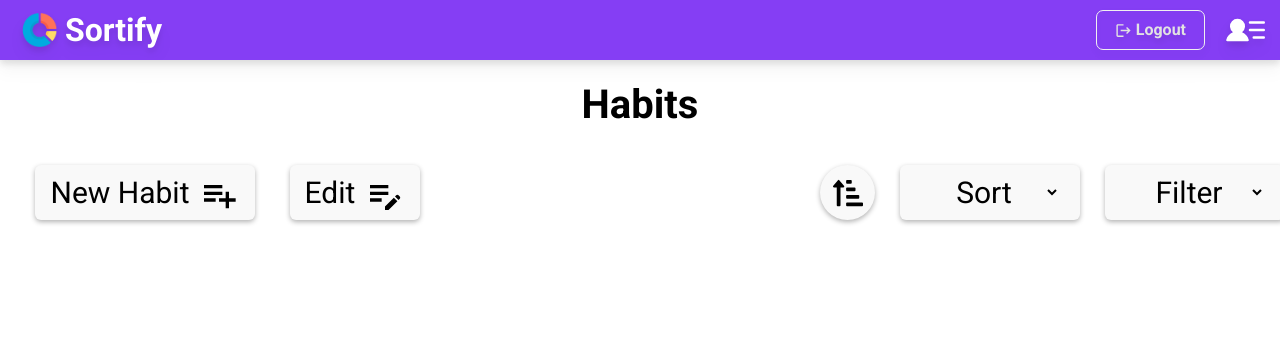
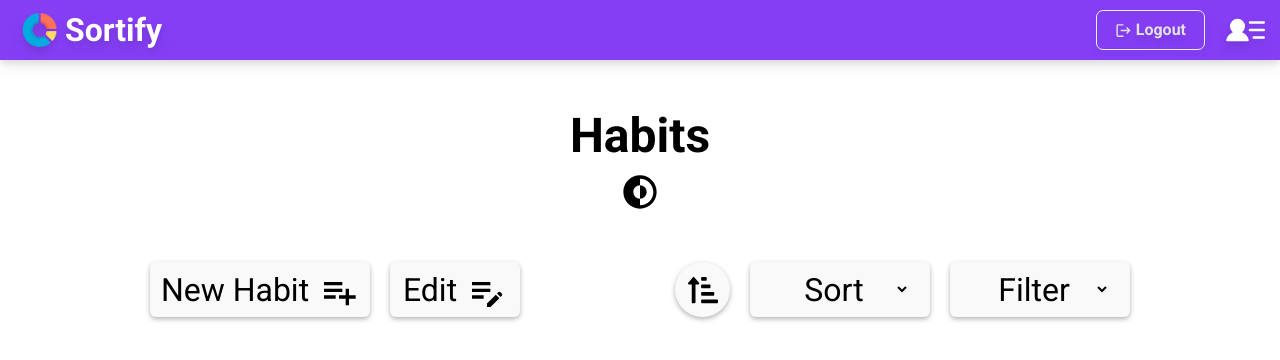
Before and after one commit to Prostecki/Sortify, a React (Vite) app: page /habits in a window 1280 px wide. Shown: the top 360 px of the page. Built offline with nearby package versions, Linux system fonts and the light colour scheme; sample sign-in values are in the browser's storage.

Commit message:
Fixade bugg i habits sortering, la till darkmode i themecontext och optimerade struktur för habits.

```diff
--- a/src/App.css
+++ b/src/App.css
@@ -199,3 +199,9 @@
   width: 100%;
   padding-bottom: 30px;
 }
+
+/* @media only screen and (max-width: 500px) {
+  .habits-settings {
+    flex-direction: column;
+  }
+} */
--- a/src/components/habits/Habits.jsx
+++ b/src/components/habits/Habits.jsx
@@ -1,8 +1,7 @@
-import { useHabitContext } from "../../context/HabitContext";
+import { useHabitContext } from "../../context/habitContext";
+import { useThemeContext } from "../../context/ThemeContext";
 import { motion, AnimatePresence } from "motion/react";
-import { RxCross2 } from "react-icons/rx";
-import { RiResetLeftLine } from "react-icons/ri";
-import { IoReorderThreeSharp } from "react-icons/io5";
+
 import { IoMdClose } from "react-icons/io";
 import { LiaCalendarDaySolid } from "react-icons/lia";
 import { BiPlus } from "react-icons/bi";
@@ -11,6 +10,7 @@ import { BiMinus } from "react-icons/bi";
 export default function Habits() {
   const { habits, deleteHabit, handleAmount, showAddHabits, edit } =
     useHabitContext();
+  const { darkMode } = useThemeContext();
   return (
     <>
       <AnimatePresence>
@@ -19,38 +19,17 @@ export default function Habits() {
             initial={{ scale: 0.5 }}
             animate={{ scale: 1, opacity: 1 }}
             exit={{ opacity: 0 }}
-            className={`bg-[white] ${
-              showAddHabits ? "-z-10" : ""
-            } text-black rounded-[15px] w-[310px] h-[285px] flex justify-end`}
+            className={` ${showAddHabits ? "-z-10" : ""} ${
+              darkMode && "text-white"
+            } w-[250px] h-[285px] flex justify-center`}
             key={index}
           >
-            <AnimatePresence>
-              {edit && (
-                <motion.figure
-                  initial={{ y: -40, scale: 0.7, opacity: 0.5 }}
-                  animate={{
-                    y: 0,
-                    scale: 1,
-                    opacity: 1,
-                    transition: {
-                      type: "spring",
-                      stiffness: 500,
-                      mass: 1,
-                    },
-                  }}
-                  exit={{ scale: 0.5, opacity: 0, x: 40 }}
-                  className="flex items-center"
-                >
-                  <IoReorderThreeSharp
-                    size={35}
-                    className="mr-[4px] mb-[40px] "
-                    style={{ color: "rgba(0, 0, 0, 0.9)" }}
-                  />
-                </motion.figure>
-              )}
-            </AnimatePresence>
             <section className=" items-center flex flex-col leading-none">
-              <section className="flex flex-col items-center z-10 w-[250px] h-[250px] shadow-habitShadow bg-habitWhite rounded-[6px]">
+              <section
+                className={`${
+                  darkMode ? "bg-[rgb(20,20,20)]" : "bg-habitWhite"
+                } flex flex-col items-center z-10 w-[250px] h-[250px] shadow-habitShadow  rounded-[6px]`}
+              >
                 <section
                   className={`flex justify-center ${
                     h.priority === "Low"
@@ -58,13 +37,13 @@ export default function Habits() {
                       : h.priority === "Medium"
                       ? "bg-[#ED9D4E]"
                       : "bg-[#E35F53]"
-                  } w-[200px] h-fit mt-[25px] rounded-[6px] shadow-habitShadow break-words`}
+                  } w-[200px] h-fit mt-[25px] rounded-[6px] shadow-habitShadow break-words text-black`}
                 >
                   <h1 className="text-[20px] mx-3 w-[200px] p-[8px]">
                     {h.title}
                   </h1>
                 </section>
-                <section className="flex ml-[50px] items-end h-full w-full mb-[45px]">
+                <section className="flex ml-[50px] items-end h-full w-full my-1">
                   <h2 className="flex text-[20px]">
                     Completed&nbsp;&nbsp;&nbsp;
                     <BiMinus onClick={() => handleAmount(index, "decrement")} />
@@ -74,8 +53,12 @@ export default function Habits() {
                     <BiPlus onClick={() => handleAmount(index, "increment")} />
                   </h2>
                 </section>
-                <hr className="my-1 border-t-1 border-gray-900 w-[200px]" />
-                <section className="flex justify-center items-end h-[40px] w-full mb-[10px]">
+                <hr
+                  className={`${
+                    darkMode ? "border-white-900" : "border-gray-900"
+                  } my-3 border-t-1  w-[200px]`}
+                />
+                <section className="flex ml-[50px] items-end h-[40px] w-full mb-[10px]">
                   <LiaCalendarDaySolid size={20} />
                   <p className="text-[16px] ml-[5px] mb-[2px]">
                     Created at {new Date(h.addedAt).toISOString().split("T")[0]}
@@ -89,9 +72,15 @@ export default function Habits() {
                     animate={{ zIndex: 1, y: 0, scale: 1 }}
                     exit={{ scale: 0.5, opacity: 0, y: -40 }}
                     style={{ color: "rgba(0, 0, 0, 0.9)" }}
-                    className="w-[50px] h-[25px] mt-[10px] flex justify-center bg-habitWhite shadow-habitShadow rounded-[4px]"
+                    className={`${
+                      darkMode ? "bg-[rgb(20,20,20)]" : "bg-habitWhite"
+                    } w-[50px] h-[25px] mt-[10px] flex justify-center  shadow-habitShadow rounded-[4px]`}
                   >
-                    <IoMdClose onClick={() => deleteHabit(index)} size={25} />
+                    <IoMdClose
+                      color={darkMode && "white"}
+                      onClick={() => deleteHabit(index)}
+                      size={25}
+                    />
                   </motion.figure>
                 )}
               </AnimatePresence>
--- a/src/components/habits/HabitsAddEdit.jsx
+++ /dev/null
@@ -1,26 +0,0 @@
-import { MdOutlinePlaylistAdd, MdEditNote } from "react-icons/md";
-
-import { useHabitContext } from "../../context/HabitContext";
-
-export default function HabitsAddEdit() {
-  const { handleShowAddHabits, handleEdit } = useHabitContext();
-  return (
-    <section className="flex">
-      <section
-        onClick={handleShowAddHabits}
-        className="flex items-center text-[30px] justify-center w-[220px] h-[55px] rounded-[6px] bg-habitWhite shadow-habitShadow"
-      >
-        <p className="">New Habit</p>
-        <MdOutlinePlaylistAdd size={40} className="ml-[10px] mt-[5px]" />
-      </section>
-
-      <section
-        onClick={handleEdit}
-        className="ml-[35px] flex items-center justify-center w-[130px] h-[55px] text-[30px] rounded-[6px] bg-habitWhite shadow-habitShadow "
-      >
-        <p className="">Edit</p>
-        <MdEditNote size={40} className="ml-[10px] mt-[5px]" />
-      </section>
-    </section>
-  );
-}
--- /dev/null
+++ b/src/components/habits/HabitsNewEdit.jsx
@@ -0,0 +1,36 @@
+import { MdOutlinePlaylistAdd, MdEditNote } from "react-icons/md";
+import { useHabitContext } from "../../context/habitContext";
+import { useThemeContext } from "../../context/ThemeContext";
+
+export function HabitsNew() {
+  const { handleShowAddHabits } = useHabitContext();
+  const { darkMode } = useThemeContext();
+
+  return (
+    <section
+      onClick={handleShowAddHabits}
+      className={`${
+        darkMode ? "bg-[#141414] text-white" : "bg-habitWhite"
+      } flex items-center text-[2rem] justify-center w-[220px] h-[55px] rounded-[6px] bg-habitWhite shadow-habitShadow`}
+    >
+      <p>New Habit</p>
+      <MdOutlinePlaylistAdd size={40} className="ml-[10px] mt-[5px]" />
+    </section>
+  );
+}
+
+export function HabitsEdit() {
+  const { handleEdit } = useHabitContext();
+  const { darkMode } = useThemeContext();
+  return (
+    <section
+      onClick={handleEdit}
+      className={`${
+        darkMode ? "bg-[#141414] text-white" : "bg-habitWhite"
+      } flex items-center justify-center w-[130px] h-[55px] text-[2rem] rounded-[6px]  shadow-habitShadow`}
+    >
+      <p>Edit</p>
+      <MdEditNote size={40} className="ml-[10px] mt-[5px]" />
+    </section>
+  );
+}
--- a/src/components/habits/HabitsSettings.jsx
+++ /dev/null
@@ -1,13 +0,0 @@
-import HabitsSortFilter from "./HabitsSortFilter";
-import HabitsAddEdit from "./HabitsAddEdit";
-
-export default function HabitsSettings() {
-  return (
-    <>
-      <section className="flex mt-[30px] gap-[400px]">
-        <HabitsAddEdit />
-        <HabitsSortFilter />
-      </section>
-    </>
-  );
-}
--- a/src/components/habits/HabitsSortFilter.jsx
+++ b/src/components/habits/HabitsSortFilter.jsx
@@ -1,27 +1,20 @@
-import { useHabitContext } from "../../context/HabitContext";
+import { useHabitContext } from "../../context/habitContext";
+import { useThemeContext } from "../../context/ThemeContext";
 import { FaSortAmountDownAlt, FaSortAmountUpAlt } from "react-icons/fa";
 
-export default function HabitsSortFilter() {
-  const {
-    reverseHabits,
-    handleSort,
-    sort,
-    sortAscending,
-    filter,
-    handleFilter,
-  } = useHabitContext();
+export function HabitsSort() {
+  const { handleSort, sort } = useHabitContext();
+  const { darkMode } = useThemeContext();
   return (
-    <>
-      <section className="mr-[-40px] text-[30px] flex">
-        <figure
-          onClick={() => reverseHabits()}
-          className="flex justify-center items-center bg-habitWhite shadow-habitShadow rounded-full w-[55px] h-[55px] cursor-pointer"
+    <section
+      className={`${
+        darkMode ? "bg-[#141414] text-white" : "bg-habitWhite"
+      } w-[180px] h-[55px] flex justify-center text-[2rem]  shadow-habitShadow rounded-[6px]  `}
     >
-          {sortAscending ? <FaSortAmountDownAlt /> : <FaSortAmountUpAlt />}
-        </figure>
-        <section className="ml-[25px] bg-habitWhite shadow-habitShadow rounded-[6px] w-[180px] h-[55px] flex justify-center">
       <select
-            className="bg-habitWhite w-[140px] text-center cursor-pointer"
+        className={`${
+          darkMode ? "bg-[#141414] " : "bg-habitWhite"
+        } w-[140px] text-center cursor-pointer focus:outline-none`}
         defaultValue=""
         onChange={handleSort}
         value={sort}
@@ -34,9 +27,41 @@ export default function HabitsSortFilter() {
         <option value="amount">Amount</option>
       </select>
     </section>
-        <section className="ml-[25px] bg-habitWhite shadow-habitShadow rounded-[6px] w-[180px] h-[55px] flex justify-center">
+  );
+}
+
+export function HabitsSortDirection() {
+  const { sortAscending, reverseHabits } = useHabitContext();
+  const { darkMode } = useThemeContext();
+  return (
+    <figure
+      onClick={() => reverseHabits()}
+      className={`${
+        darkMode ? "bg-[#141414] text-white" : "bg-habitWhite"
+      } flex justify-center items-center  shadow-habitShadow rounded-full w-[55px] h-[55px] cursor-pointer`}
+    >
+      {sortAscending ? (
+        <FaSortAmountDownAlt size={30} />
+      ) : (
+        <FaSortAmountUpAlt size={30} />
+      )}
+    </figure>
+  );
+}
+
+export function HabitsFilter() {
+  const { handleFilter, filter } = useHabitContext();
+  const { darkMode } = useThemeContext();
+  return (
+    <section
+      className={`${
+        darkMode ? "bg-[#141414] text-white" : "bg-habitWhite"
+      } w-[180px] h-[55px] flex justify-center text-[2rem] shadow-habitShadow rounded-[6px]  `}
+    >
       <select
-            className="bg-habitWhite w-[140px] text-center cursor-pointer"
+        className={`${
+          darkMode ? "bg-[#141414] " : "bg-habitWhite"
+        } w-[140px] text-center cursor-pointer focus:outline-none`}
         defaultValue=""
         onChange={handleFilter}
         value={filter}
@@ -50,7 +75,5 @@ export default function HabitsSortFilter() {
         <option value="high">High</option>
       </select>
     </section>
-      </section>
-    </>
   );
 }
--- a/src/context/ThemeContext.jsx
+++ b/src/context/ThemeContext.jsx
@@ -1,28 +1,35 @@
-// import { useState, useRef, useContext, createContext } from "react";
-// const ThemeContext = createContext();
+import { useState, useContext, createContext, useEffect } from "react";
+import { useLocalStorage } from "../hooks/useStorage";
 
-// export function ThemeProvider({ children }) {
-//   // const [darkMode, setDarkMode] = useState(() => getItemL("darkmode") ?? false);
+const ThemeContext = createContext();
 
-//   const handleDarkMode = () => {
-//     setDarkMode((prev) => {
-//       const newMode = !prev;
-//       document.body.style.backgroundColor = newMode ? "rgb(10,10,10)" : "white";
-//       document.body.style.color = newMode ? "rgba(170,170,170)" : "black";
-//       return newMode;
-//     });
-//   };
-//   return (
-//     <ThemeContext.Provider value={{ darkMode, handleDarkMode }}>
-//       {children}
-//     </ThemeContext.Provider>
-//   );
-// }
+export function ThemeProvider({ children }) {
+  const { getItemL, setItemL } = useLocalStorage();
+  const [darkMode, setDarkMode] = useState(() => getItemL("darkmode") ?? false);
 
-// export function useThemeContext() {
-//   const context = useContext(ThemeContext);
-//   if (!context) {
-//     throw new Error("Theme context error");
-//   }
-//   return context;
-// }
+  const handleDarkMode = () => {
+    setDarkMode((prev) => {
+      const next = !prev;
+      setItemL("darkmode", next);
+      return next;
+    });
+  };
+
+  useEffect(() => {
+    document.body.style.backgroundColor = darkMode ? "rgb(15,15,15)" : "white";
+  }, [darkMode]);
+
+  return (
+    <ThemeContext.Provider value={{ darkMode, handleDarkMode }}>
+      {children}
+    </ThemeContext.Provider>
+  );
+}
+
+export function useThemeContext() {
+  const context = useContext(ThemeContext);
+  if (!context) {
+    throw new Error("Theme context error");
+  }
+  return context;
+}
--- a/src/context/habitContext.jsx
+++ b/src/context/habitContext.jsx
@@ -129,6 +129,7 @@ export function HabitProvider({ children }) {
   const handleSort = (e) => setSort(e.target.value);
 
   const reverseHabits = () => {
+    setHabits((prevHabits) => [...prevHabits].reverse());
     setSortAscending((prev) => !prev);
   };
 
@@ -161,8 +162,8 @@ export function HabitProvider({ children }) {
       updatedHabits = updatedHabits.filter((habit) => habit.priority === "Low");
     }
 
-    setHabits(sortAscending ? updatedHabits.reverse() : updatedHabits);
-  }, [sort, filter, trackAmount, trackHabits, sortAscending]);
+    setHabits(updatedHabits);
+  }, [sort, filter, trackHabits, trackAmount]);
 
   const handleEdit = () => {
     setEdit((prev) => !prev);
--- a/src/pages/HabitsPage.jsx
+++ b/src/pages/HabitsPage.jsx
@@ -1,26 +1,54 @@
 import Nav from "../layout/Nav";
 import Habits from "../components/habits/Habits";
 import HabitsForm from "../components/habits/HabitsForm";
-import HabitsSettings from "../components/habits/HabitsSettings";
+import {
+  HabitsFilter,
+  HabitsSort,
+  HabitsSortDirection,
+} from "../components/habits/HabitsSortFilter";
+
+import { HabitsNew, HabitsEdit } from "../components/habits/HabitsNewEdit";
 import { useHabitContext } from "../context/HabitContext";
+import { useThemeContext } from "../context/ThemeContext";
 import { AnimatePresence } from "motion/react";
+
+import { CgDarkMode } from "react-icons/cg";
 
 export default function HabitsPage() {
   const { showAddHabits } = useHabitContext();
+  const { handleDarkMode, darkMode } = useThemeContext();
   return (
     <>
       <AnimatePresence>
-        <Nav />
-
-        <section className="flex flex-col items-center">
-          <h1 className="text-[40px] font-[700] mt-[15px]">Habits</h1>
-          <HabitsSettings />
+        <Nav key="nav" />
+        <h1
+          className={`${
+            darkMode && "text-white"
+          } text-[3rem] text-center font-[700] mt-[40px]`}
+        >
+          Habits
+        </h1>
+        <CgDarkMode
+          color={darkMode && "white"}
+          onClick={handleDarkMode}
+          size={40}
+          className="mx-auto"
+        />
+        <section className=" flex flex-wrap justify-center gap-[75px] mt-[50px]">
+          <section className="flex flex-wrap gap-[20px] mx-10">
+            <HabitsNew key="habits-add" />
+            <HabitsEdit key="habits-edit" />
+          </section>
+          <section className="flex flex-wrap gap-[20px] mx-10">
+            <HabitsSortDirection key="habits-sort-direction" />
+            <HabitsSort key="habits-sort" />
+            <HabitsFilter key="habits-filter" />
+          </section>
         </section>
-        <section className="grid grid-cols-4 w-[1240px] mx-auto mt-[75px]">
-          <Habits />
+        <section className="flex flex-wrap max-w-[1150px] mx-auto gap-[50px] my-[100px]">
+          <Habits key="habits" />
         </section>
-
-        {showAddHabits && <HabitsForm />}
+        {showAddHabits && <HabitsForm key="habits-form" />}
       </AnimatePresence>
     </>
   );
```
Also changed, not shown: src/context/GlobalProvider.jsx (+7 -3 lines). Lines whose indentation alone changed are shown as unchanged.
